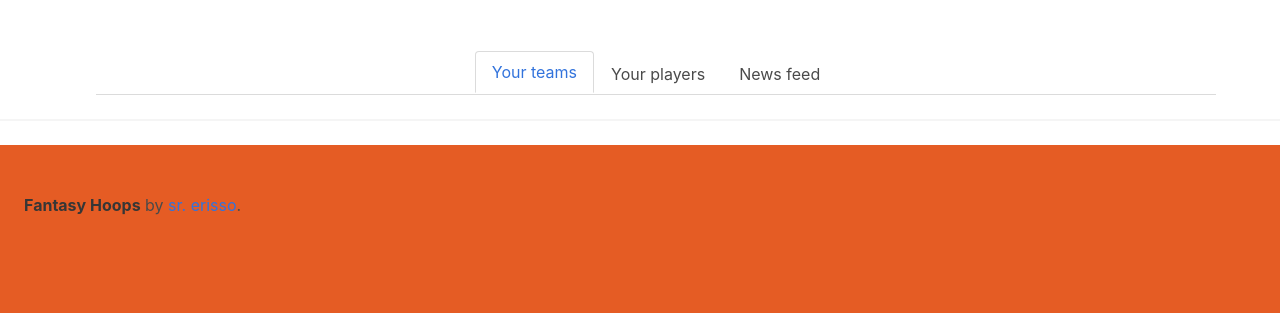
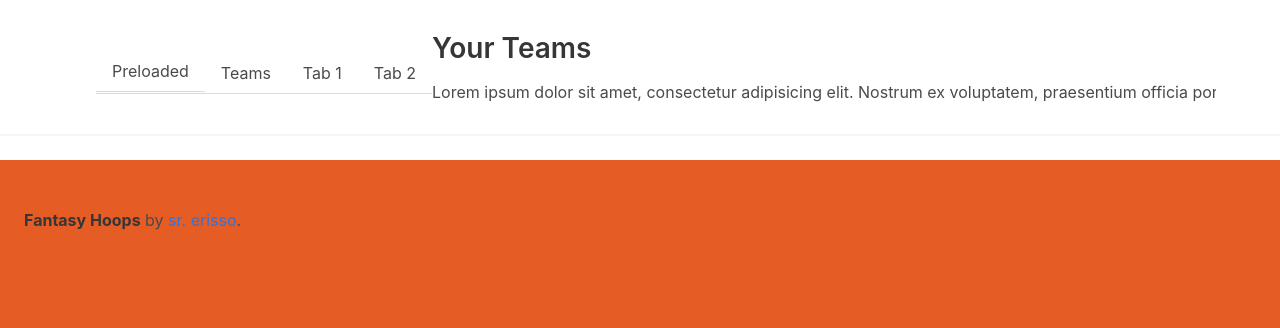
Before and after one commit to srerisso/fantasyhoops, a website: page public/index.html in a window 1280 px wide. Shown: the part 691-1019 px from the top of the page. Drawn offline with nearby package versions, Linux system fonts and the light colour scheme.

Commit message:
jQuery tab ajax

```diff
--- a/public/index.html
+++ b/public/index.html
@@ -169,12 +169,17 @@
 
   <section class="container">
     <div class="content text-is-centered">
-      <div class="tabs is-boxed is-centered">
+      <div class="tabs" id="tabs2">
         <ul>
-          <li class="is-active"><a href="">Your teams</a></li>
-          <li><a href="">Your players</a></li>
-          <li><a href="">News feed</a></li>
+          <li><a href="#tabs-1">Preloaded</a></li>
+          <li><a href="teams.html">Teams</a></li>
+          <li><a href="ajax/tab1.html">Tab 1</a></li>
+          <li><a href="ajax/tab2.html">Tab 2</a></li>
         </ul>
+        <div id="tabs-1">
+          <h2>Your Teams</h2>
+          <p>Lorem ipsum dolor sit amet, consectetur adipisicing elit. Nostrum ex voluptatem, praesentium officia porro dolor at, magnam id ut laborum quod maiores nobis itaque ad dolore obcaecati quidem? Cupiditate, doloremque.</p>
+        </div>
       </div>
 
     </div>
@@ -220,5 +225,22 @@ console.log("Navba burger present");
     });
   </script>
 
+  <!-- jQuery Tabs switcher -->
+  <script src="https://code.jquery.com/jquery-1.12.4.js"></script>
+  <script src="https://code.jquery.com/ui/1.12.1/jquery-ui.js"></script>
+  <script>
+  $( function() {
+    $( "#tabs2" ).tabs({
+      beforeLoad: function( event, ui ) {
+        ui.jqXHR.fail(function() {
+          ui.panel.html(
+            "Couldn't load this tab. We'll try to fix this as soon as possible. " +
+            "If this wouldn't be a demo." );
+        });
+      }
+    });
+  } );
+  </script>
+
   </body>
 </html>
```
